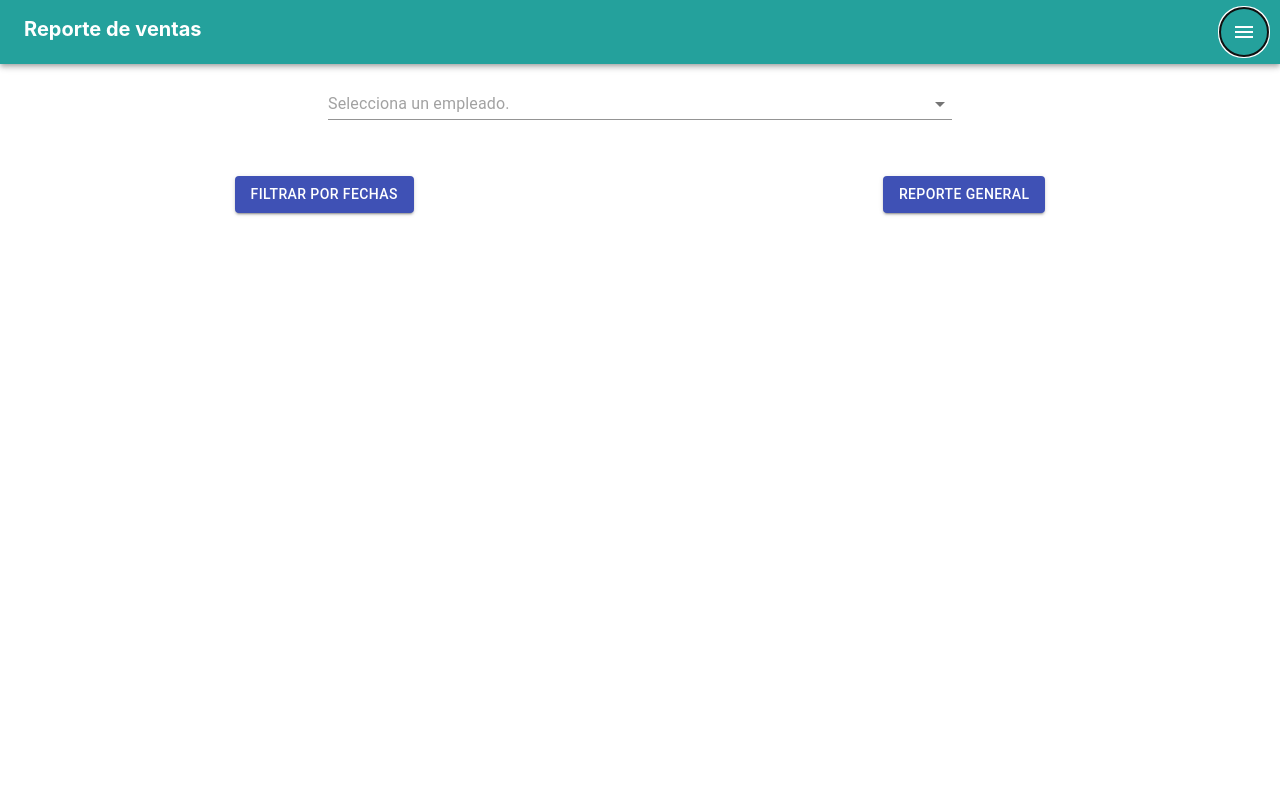
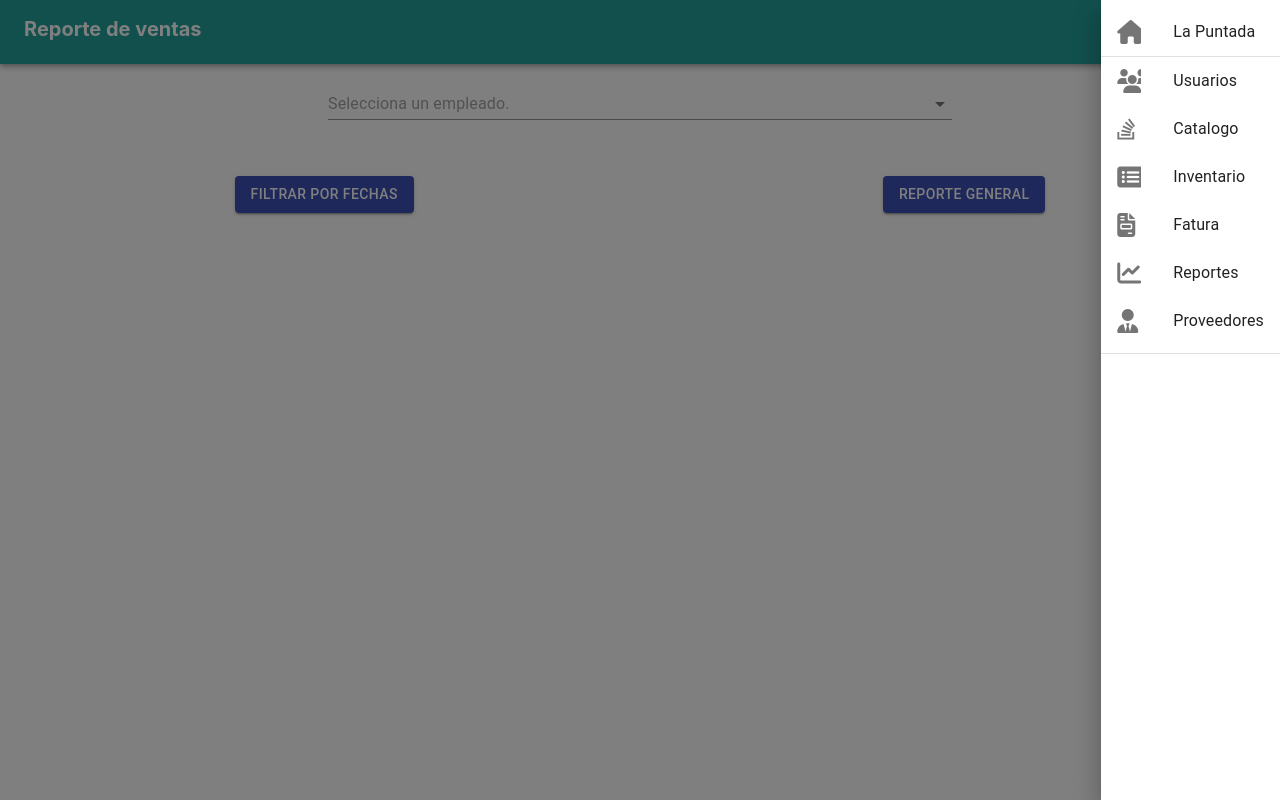
Before and after one commit to JosueSilvaA/la-puntada, a React (Create React App) app: page /employeeSalesReport in a window 1280 px wide. Both pictures are taken after a click on the button 1243 px from the left and 32 px from the top of the page. Built offline with nearby package versions, Linux system fonts and the light colour scheme; no server answers; what @react-pdf/renderer would draw is missing.

Commit message:
Drawer Implementado

```diff
--- /dev/null
+++ b/src/Components/DrawerItems.jsx
@@ -0,0 +1,34 @@
+import React from 'react';
+import { List, ListItem, ListItemIcon, ListItemText, Divider, Icon } from '@material-ui/core';
+import DrawerListItem from './DrawerListItem';
+
+const DrawerItems = () => {
+  const data = [
+    { name: 'Usuarios', route: '/users', icon: 'fas fa-users' },
+    { name: 'Catalogo', route: '/catalogo', icon: 'fab fa-stack-overflow' },
+    { name: 'Inventario', route: '/maininventory', icon: 'fas fa-list-alt' },
+    { name: 'Fatura', route: '/mainInvoice', icon: 'fas fa-file-invoice' },
+    { name: 'Reportes', route: '/mainReport', icon: 'fas fa-chart-line' },
+    { name: 'Proveedores', route: '/providers', icon: 'fas fa-user-tie' },
+  ];
+
+  return (
+    <>
+      <List>
+        <ListItem button>
+          <ListItemIcon>
+            <Icon className="fas fa-home" />
+          </ListItemIcon>
+          <ListItemText primary="La Puntada" />
+        </ListItem>
+        <Divider />
+        {data.map((element) => (
+          <DrawerListItem name={element.name} icon={element.icon} route={element.route} />
+        ))}
+      </List>
+      <Divider />
+    </>
+  );
+};
+
+export default DrawerItems;
--- /dev/null
+++ b/src/Components/DrawerListItem.jsx
@@ -0,0 +1,23 @@
+import React from 'react';
+import { useHistory } from 'react-router-dom';
+import { ListItem, ListItemIcon, ListItemText, Icon } from '@material-ui/core';
+
+const DrawerListItem = (props) => {
+  const { route, name, icon } = props;
+
+  const history = useHistory();
+
+  const goTo = () => {
+    history.push(route);
+  };
+
+  return (
+    <ListItem button onClick={goTo}>
+      <ListItemIcon className="mx-auto">
+        <Icon className={icon} />
+      </ListItemIcon>
+      <ListItemText primary={name} />
+    </ListItem>
+  );
+};
+export default DrawerListItem;
--- a/src/Components/Navbar.jsx
+++ b/src/Components/Navbar.jsx
@@ -12,10 +12,12 @@ import {
   Menu as MenuUser,
   MenuItem,
   Fade,
+  Drawer,
 } from '@material-ui/core';
 import { Menu, ExitToApp, Person } from '@material-ui/icons';
 import UserController from '../Controllers/loginController';
 import BackButton from './BackButton';
+import DrawerItems from './DrawerItems';
 import '../Styles/Navbar.css';
 
 const NavBar = ({ pageName, goBack }) => {
@@ -24,6 +26,15 @@ const NavBar = ({ pageName, goBack }) => {
 
   const [anchorEl, setAnchorEl] = useState(null);
   const open = Boolean(anchorEl);
+
+  const [DrawerState, setDrawerState] = useState(false);
+
+  const openDrawer = () => {
+    setDrawerState(true);
+  };
+  const closeDrawer = () => {
+    setDrawerState(false);
+  };
 
   const decodeToken = async () => {
     const user = new UserController();
@@ -60,6 +71,7 @@ const NavBar = ({ pageName, goBack }) => {
   useEffect(() => {
     decodeToken();
   }, []);
+
   return (
     <>
       <div>
@@ -108,13 +120,18 @@ const NavBar = ({ pageName, goBack }) => {
                 </>
               )}
 
-              <IconButton edge="end" color="inherit" aria-label="menu">
+              <IconButton onClick={openDrawer} edge="end" color="inherit" aria-label="menu">
                 <Menu />
               </IconButton>
             </div>
           </Toolbar>
         </AppBar>
       </div>
+      <Drawer anchor="right" open={DrawerState} onClose={closeDrawer}>
+        <div role="presentation" onClick={closeDrawer} onKeyDown={closeDrawer}>
+          <DrawerItems />
+        </div>
+      </Drawer>
     </>
   );
 };
--- a/src/Controllers/SalesReports.js
+++ b/src/Controllers/SalesReports.js
@@ -7,20 +7,31 @@ class SalesReports {
     let Res;
     if (date === undefined) {
       date = 'null';
+    }
     await axios
       .get(
         `https://api-la-puntada.herokuapp.com/api/reporteVentas/obtenerVentasEmpleado/${id}/${date}`
       )
       .then((res) => {
+        if (res.data.Items === undefined) {
+          Res = {
+            err: true,
+            message: '¡Oops!, Ocurrió un problema al realizar la conexión.',
+          };
+        } else {
           Res = {
             err: false,
             items: res.data.Items,
           };
+        }
       })
       .catch((err) => {
         console.log(err);
+        Res = {
+          err: true,
+          message: '¡Oops!, Ocurrió un problema al realizar la conexión.',
+        };
       });
-    }
     return Res;
   };
 }
--- a/src/Pages/EmployeeSalesReport.jsx
+++ b/src/Pages/EmployeeSalesReport.jsx
@@ -12,7 +12,7 @@ const EmployeeSalesReport = () => {
   const [Report, setReport] = useState({ value: false, user: {} });
   const [Filter, setFilter] = useState(false);
   const history = useHistory();
-  const { register, handleSubmit, errors, watch } = useForm();
+  const { register, handleSubmit } = useForm();
 
   const selectUser = (user) => {
     setReport({ value: true, user });
--- a/src/Reports/EmployeeSalesReport.jsx
+++ b/src/Reports/EmployeeSalesReport.jsx
@@ -32,7 +32,6 @@ const EmployeeSalesReport = (props) => {
     const { params } = props.match;
     const reports = new SalesReport();
     const result = await reports.EmployeeSalesReport({ id, date: params.date });
-
     if (!result.err) {
       if (result.items.length === 0) {
         swal('Aviso', 'El usuaio no tiene ninguna venta registrada', 'error', {
```
Also changed, not shown: src/Pages/Main.jsx (+3 -8 lines). Lines whose indentation alone changed are shown as unchanged.
